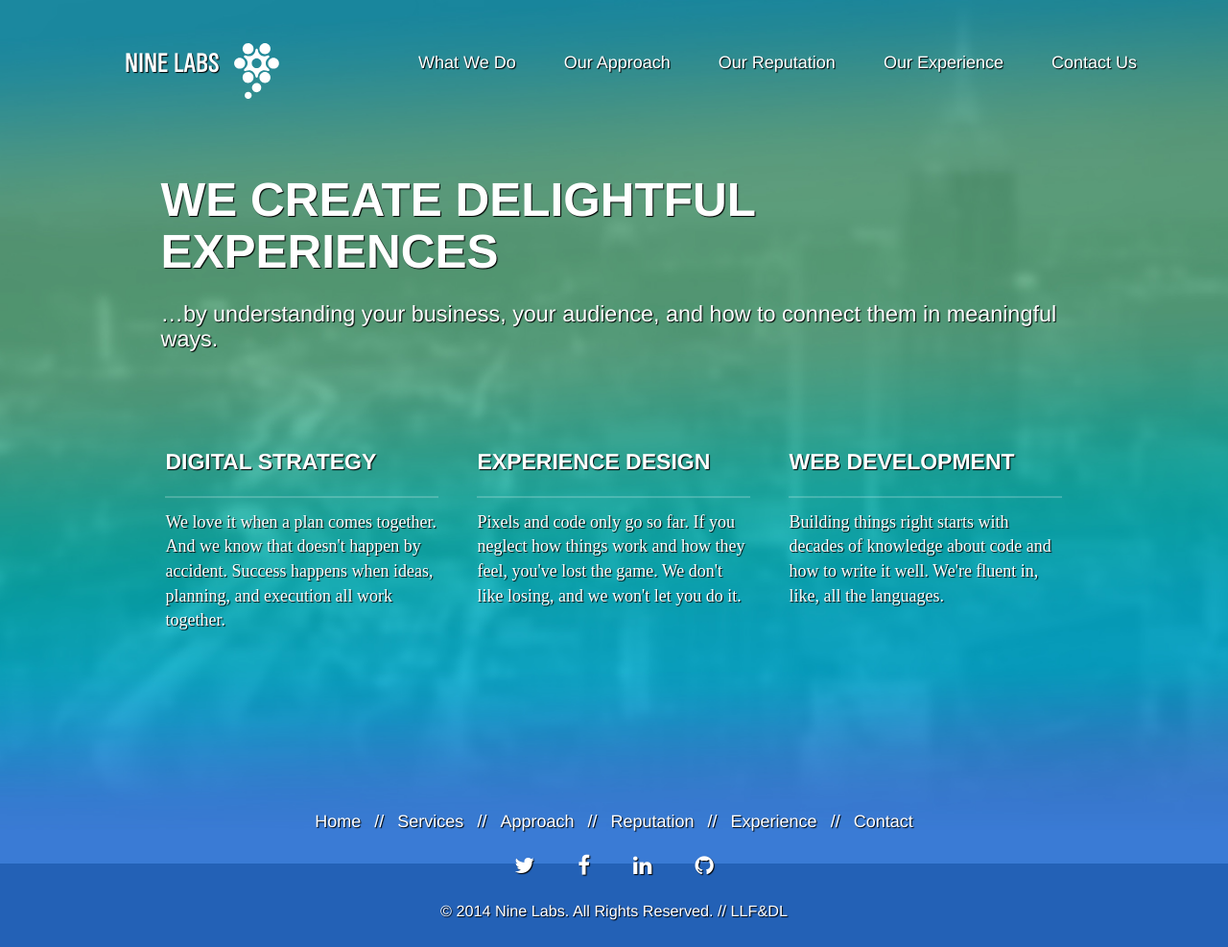
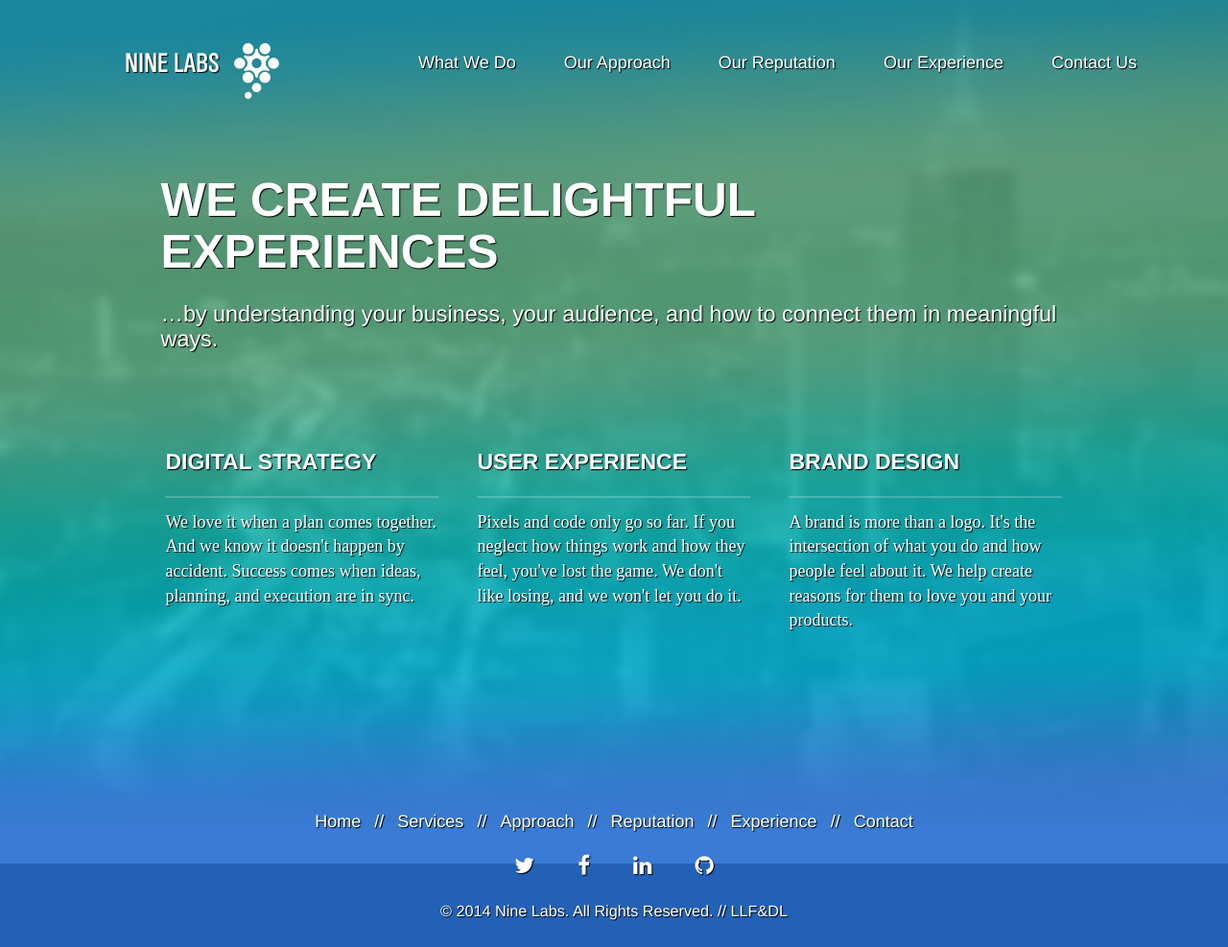
Before and after one commit to ninelabs/ninelabs.com, a Jekyll site: the page built from index.html, in a window 1280 px wide. Shown: the whole page at 96% size. Built offline with Jekyll 4.4.1, drawn with Linux system fonts in a browser that asks for light colours; nearby versions of some CDN libraries; Markdown is read by kramdown in place of the engine named in the settings.

Commit message:
Updated the home page to talk about brand design
Signed-off-by: J Cornelius <github@jcornelius.com>

```diff
--- a/index.html
+++ b/index.html
@@ -9,15 +9,15 @@ pid: home
   <div class="trio">
     <div class="skill">
       <h4>Digital Strategy</h4>
-      <p>We love it when a plan comes together. And we know that doesn't happen by accident. Success happens when ideas, planning, and execution all work together.</p>
+      <p>We love it when a plan comes together. And we know it doesn't happen by accident. Success comes when ideas, planning, and execution are in sync.</p>
     </div>
     <div class="skill">
-      <h4>Experience Design</h4>
+      <h4>User Experience</h4>
       <p>Pixels and code only go so far. If you neglect how things work and how they feel, you've lost the game. We don't like losing, and we won't let you do it.</p>
     </div>
     <div class="skill">
-      <h4>Web Development</h4>
-      <p>Building things right starts with decades of knowledge about code and how to write it well. We're fluent in, like, all the languages.</p>
+      <h4>Brand Design</h4>
+      <p>A brand is more than a logo. It's the intersection of what you do and how people feel about it. We help create reasons for them to love you and your products.</p>
     </div>
   </div>
 </section>
```
